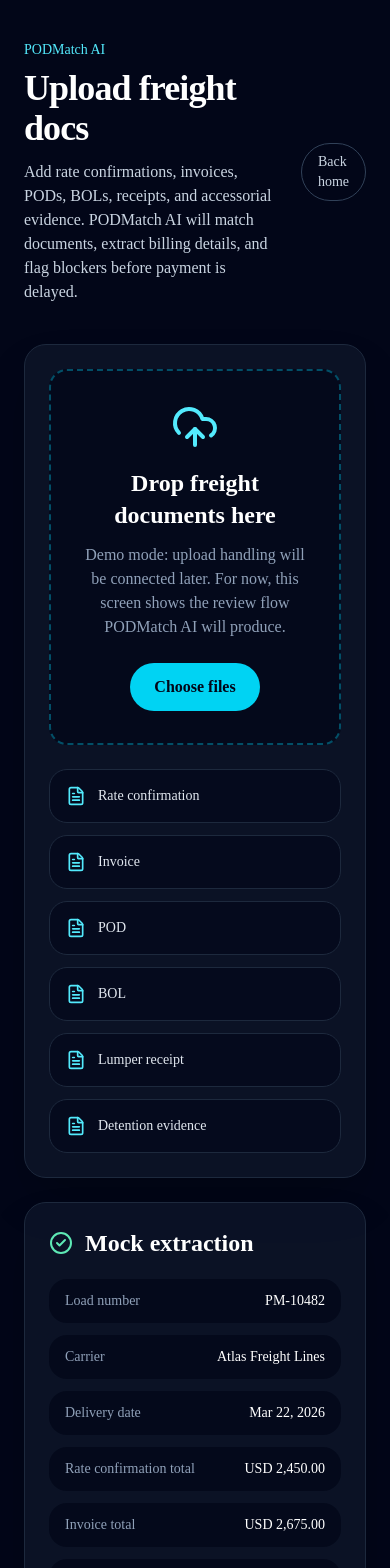
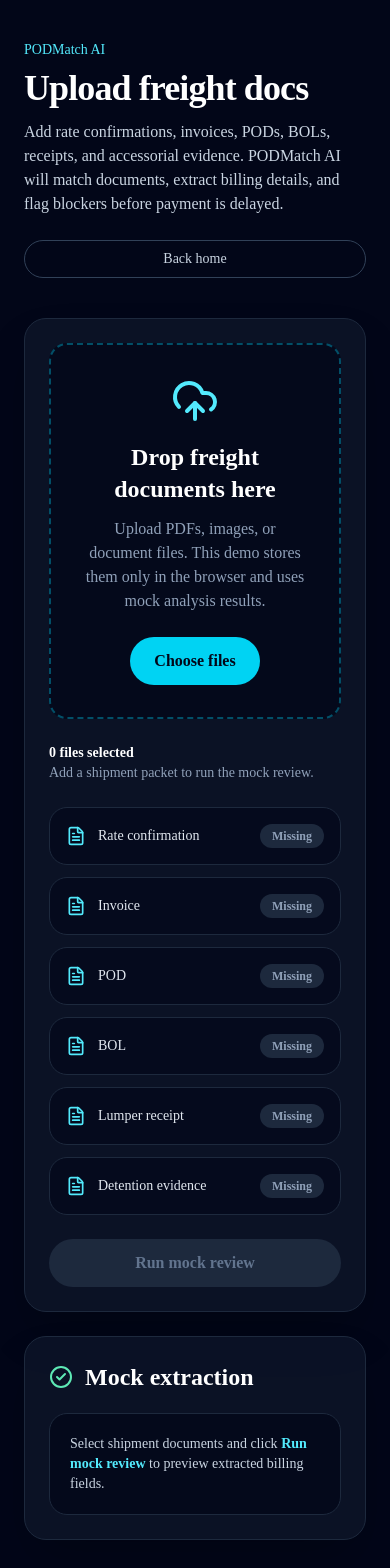
Before and after one commit to rajains234-netizen/podmatch-ai, a Next.js app: page /upload in a window 390 px wide. Shown: the top 1568 px of the page. Built offline with nearby package versions, Linux system fonts and the light colour scheme.

Commit message:
Make upload flow interactive

```diff
--- a/app/upload/page.tsx
+++ b/app/upload/page.tsx
@@ -1,13 +1,40 @@
+"use client";
+
 import Link from "next/link";
-import { AlertTriangle, CheckCircle2, FileText, UploadCloud } from "lucide-react";
+import { useRef, useState, type ChangeEvent, type DragEvent } from "react";
+import {
+  AlertTriangle,
+  CheckCircle2,
+  FileText,
+  Trash2,
+  UploadCloud,
+} from "lucide-react";
 
-const documents = [
-  "Rate confirmation",
-  "Invoice",
-  "POD",
-  "BOL",
-  "Lumper receipt",
-  "Detention evidence",
+const documentTypes = [
+  {
+    name: "Rate confirmation",
+    keywords: ["rate", "confirmation", "ratecon", "rc"],
+  },
+  {
+    name: "Invoice",
+    keywords: ["invoice", "inv"],
+  },
+  {
+    name: "POD",
+    keywords: ["pod", "proof", "delivery"],
+  },
+  {
+    name: "BOL",
+    keywords: ["bol", "bill-of-lading", "lading"],
+  },
+  {
+    name: "Lumper receipt",
+    keywords: ["lumper", "receipt"],
+  },
+  {
+    name: "Detention evidence",
+    keywords: ["detention", "waiting", "delay"],
+  },
 ];
 
 const extractedFields = [
@@ -37,11 +64,84 @@ const blockers = [
   },
 ];
 
+function formatFileSize(size: number) {
+  if (size < 1024) {
+    return `${size} B`;
+  }
+
+  if (size < 1024 * 1024) {
+    return `${(size / 1024).toFixed(1)} KB`;
+  }
+
+  return `${(size / (1024 * 1024)).toFixed(1)} MB`;
+}
+
+function fileMatchesDocumentType(fileName: string, keywords: string[]) {
+  const normalizedName = fileName.toLowerCase();
+
+  return keywords.some((keyword) => normalizedName.includes(keyword));
+}
+
 export default function UploadPage() {
+  const fileInputRef = useRef<HTMLInputElement | null>(null);
+  const [selectedFiles, setSelectedFiles] = useState<File[]>([]);
+  const [isDragging, setIsDragging] = useState(false);
+  const [reviewStarted, setReviewStarted] = useState(false);
+
+  const hasFiles = selectedFiles.length > 0;
+
+  function addFiles(files: FileList | File[]) {
+    const incomingFiles = Array.from(files);
+
+    setSelectedFiles((currentFiles) => {
+      const existingKeys = new Set(
+        currentFiles.map((file) => `${file.name}-${file.size}-${file.lastModified}`)
+      );
+
+      const newFiles = incomingFiles.filter((file) => {
+        const fileKey = `${file.name}-${file.size}-${file.lastModified}`;
+        return !existingKeys.has(fileKey);
+      });
+
+      return [...currentFiles, ...newFiles];
+    });
+
+    setReviewStarted(false);
+  }
+
+  function handleFileInputChange(event: ChangeEvent<HTMLInputElement>) {
+    if (event.target.files) {
+      addFiles(event.target.files);
+    }
+
+    event.target.value = "";
+  }
+
+  function handleDrop(event: DragEvent<HTMLDivElement>) {
+    event.preventDefault();
+    setIsDragging(false);
+
+    if (event.dataTransfer.files) {
+      addFiles(event.dataTransfer.files);
+    }
+  }
+
+  function removeFile(fileName: string) {
+    setSelectedFiles((currentFiles) =>
+      currentFiles.filter((file) => file.name !== fileName)
+    );
+    setReviewStarted(false);
+  }
+
+  function clearFiles() {
+    setSelectedFiles([]);
+    setReviewStarted(false);
+  }
+
   return (
     <main className="min-h-screen bg-slate-950 px-6 py-10 text-white">
       <div className="mx-auto max-w-6xl">
-        <div className="mb-10 flex items-center justify-between gap-6">
+        <div className="mb-10 flex flex-col justify-between gap-6 md:flex-row md:items-center">
           <div>
             <p className="mb-2 text-sm font-medium text-cyan-300">PODMatch AI</p>
             <h1 className="text-4xl font-bold tracking-tight">Upload freight docs</h1>
@@ -54,7 +154,7 @@ export default function UploadPage() {
 
           <Link
             href="/"
-            className="rounded-full border border-slate-700 px-4 py-2 text-sm text-slate-300 hover:border-cyan-400 hover:text-cyan-300"
+            className="rounded-full border border-slate-700 px-4 py-2 text-center text-sm text-slate-300 hover:border-cyan-400 hover:text-cyan-300"
           >
             Back home
           </Link>
@@ -62,29 +162,130 @@ export default function UploadPage() {
 
         <section className="grid gap-6 lg:grid-cols-[1.1fr_0.9fr]">
           <div className="rounded-3xl border border-slate-800 bg-slate-900/70 p-6 shadow-2xl">
-            <div className="flex min-h-72 flex-col items-center justify-center rounded-2xl border-2 border-dashed border-cyan-500/40 bg-slate-950/70 p-8 text-center">
+            <div
+              onDragOver={(event) => {
+                event.preventDefault();
+                setIsDragging(true);
+              }}
+              onDragLeave={() => setIsDragging(false)}
+              onDrop={handleDrop}
+              className={`flex min-h-72 flex-col items-center justify-center rounded-2xl border-2 border-dashed p-8 text-center transition ${
+                isDragging
+                  ? "border-cyan-300 bg-cyan-400/10"
+                  : "border-cyan-500/40 bg-slate-950/70"
+              }`}
+            >
               <UploadCloud className="mb-4 h-12 w-12 text-cyan-300" />
               <h2 className="text-2xl font-semibold">Drop freight documents here</h2>
               <p className="mt-3 max-w-md text-slate-400">
-                Demo mode: upload handling will be connected later. For now, this screen shows the
-                review flow PODMatch AI will produce.
+                Upload PDFs, images, or document files. This demo stores them only in the browser
+                and uses mock analysis results.
               </p>
-              <button className="mt-6 rounded-full bg-cyan-400 px-6 py-3 font-semibold text-slate-950 hover:bg-cyan-300">
+
+              <input
+                ref={fileInputRef}
+                type="file"
+                multiple
+                className="hidden"
+                onChange={handleFileInputChange}
+              />
+
+              <button
+                type="button"
+                onClick={() => fileInputRef.current?.click()}
+                className="mt-6 rounded-full bg-cyan-400 px-6 py-3 font-semibold text-slate-950 hover:bg-cyan-300"
+              >
                 Choose files
               </button>
             </div>
 
-            <div className="mt-6 grid gap-3 sm:grid-cols-2">
-              {documents.map((doc) => (
+            <div className="mt-6 flex items-center justify-between gap-4">
+              <div>
+                <p className="text-sm font-semibold text-white">
+                  {selectedFiles.length} file{selectedFiles.length === 1 ? "" : "s"} selected
+                </p>
+                <p className="text-sm text-slate-400">
+                  Add a shipment packet to run the mock review.
+                </p>
+              </div>
+
+              {hasFiles && (
+                <button
+                  type="button"
+                  onClick={clearFiles}
+                  className="rounded-full border border-slate-700 px-4 py-2 text-sm text-slate-300 hover:border-red-400 hover:text-red-300"
+                >
+                  Clear all
+                </button>
+              )}
+            </div>
+
+            {hasFiles && (
+              <div className="mt-4 space-y-3">
+                {selectedFiles.map((file) => (
                   <div
-                  key={doc}
-                  className="flex items-center gap-3 rounded-2xl border border-slate-800 bg-slate-950/60 p-4"
+                    key={`${file.name}-${file.size}-${file.lastModified}`}
+                    className="flex items-center justify-between gap-4 rounded-2xl border border-slate-800 bg-slate-950/70 p-4"
                   >
-                  <FileText className="h-5 w-5 text-cyan-300" />
-                  <span className="text-sm text-slate-200">{doc}</span>
+                    <div className="flex min-w-0 items-center gap-3">
+                      <FileText className="h-5 w-5 flex-shrink-0 text-cyan-300" />
+                      <div className="min-w-0">
+                        <p className="truncate text-sm font-medium text-white">{file.name}</p>
+                        <p className="text-xs text-slate-500">{formatFileSize(file.size)}</p>
+                      </div>
+                    </div>
+
+                    <button
+                      type="button"
+                      onClick={() => removeFile(file.name)}
+                      className="rounded-full p-2 text-slate-500 hover:bg-red-400/10 hover:text-red-300"
+                      aria-label={`Remove ${file.name}`}
+                    >
+                      <Trash2 className="h-4 w-4" />
+                    </button>
                   </div>
                 ))}
               </div>
+            )}
+
+            <div className="mt-6 grid gap-3 sm:grid-cols-2">
+              {documentTypes.map((doc) => {
+                const detected = selectedFiles.some((file) =>
+                  fileMatchesDocumentType(file.name, doc.keywords)
+                );
+
+                return (
+                  <div
+                    key={doc.name}
+                    className="flex items-center justify-between gap-3 rounded-2xl border border-slate-800 bg-slate-950/60 p-4"
+                  >
+                    <div className="flex items-center gap-3">
+                      <FileText className="h-5 w-5 text-cyan-300" />
+                      <span className="text-sm text-slate-200">{doc.name}</span>
+                    </div>
+
+                    <span
+                      className={`rounded-full px-3 py-1 text-xs font-semibold ${
+                        detected
+                          ? "bg-emerald-400/10 text-emerald-300"
+                          : "bg-slate-800 text-slate-400"
+                      }`}
+                    >
+                      {detected ? "Detected" : "Missing"}
+                    </span>
+                  </div>
+                );
+              })}
+            </div>
+
+            <button
+              type="button"
+              disabled={!hasFiles}
+              onClick={() => setReviewStarted(true)}
+              className="mt-6 w-full rounded-full bg-blue-500 px-6 py-3 font-semibold text-white hover:bg-blue-600 disabled:cursor-not-allowed disabled:bg-slate-800 disabled:text-slate-500"
+            >
+              Run mock review
+            </button>
           </div>
 
           <div className="rounded-3xl border border-slate-800 bg-slate-900/70 p-6 shadow-2xl">
@@ -93,6 +294,17 @@ export default function UploadPage() {
               <h2 className="text-2xl font-semibold">Mock extraction</h2>
             </div>
 
+            {!reviewStarted && (
+              <div className="rounded-2xl border border-slate-800 bg-slate-950/70 p-5">
+                <p className="text-sm text-slate-300">
+                  Select shipment documents and click{" "}
+                  <span className="font-semibold text-cyan-300">Run mock review</span> to preview
+                  extracted billing fields.
+                </p>
+              </div>
+            )}
+
+            {reviewStarted && (
               <div className="space-y-3">
                 {extractedFields.map((field) => (
                   <div
@@ -104,9 +316,11 @@ export default function UploadPage() {
                   </div>
                 ))}
               </div>
+            )}
           </div>
         </section>
 
+        {reviewStarted && (
           <section className="mt-6 rounded-3xl border border-slate-800 bg-slate-900/70 p-6 shadow-2xl">
             <div className="mb-5 flex items-center gap-3">
               <AlertTriangle className="h-6 w-6 text-amber-300" />
@@ -127,7 +341,25 @@ export default function UploadPage() {
                 </div>
               ))}
             </div>
+
+            <div className="mt-6 flex flex-col gap-3 sm:flex-row">
+              <Link
+                href="/report"
+                className="rounded-full bg-cyan-400 px-6 py-3 text-center font-semibold text-slate-950 hover:bg-cyan-300"
+              >
+                View full demo report
+              </Link>
+
+              <button
+                type="button"
+                onClick={() => setReviewStarted(false)}
+                className="rounded-full border border-slate-700 px-6 py-3 font-semibold text-slate-300 hover:border-cyan-400 hover:text-cyan-300"
+              >
+                Reset mock review
+              </button>
+            </div>
           </section>
+        )}
       </div>
     </main>
   );
```
Also changed, not shown: 1 other file (tests, documents, lock files or other folders). Lines whose indentation alone changed are shown as unchanged.
